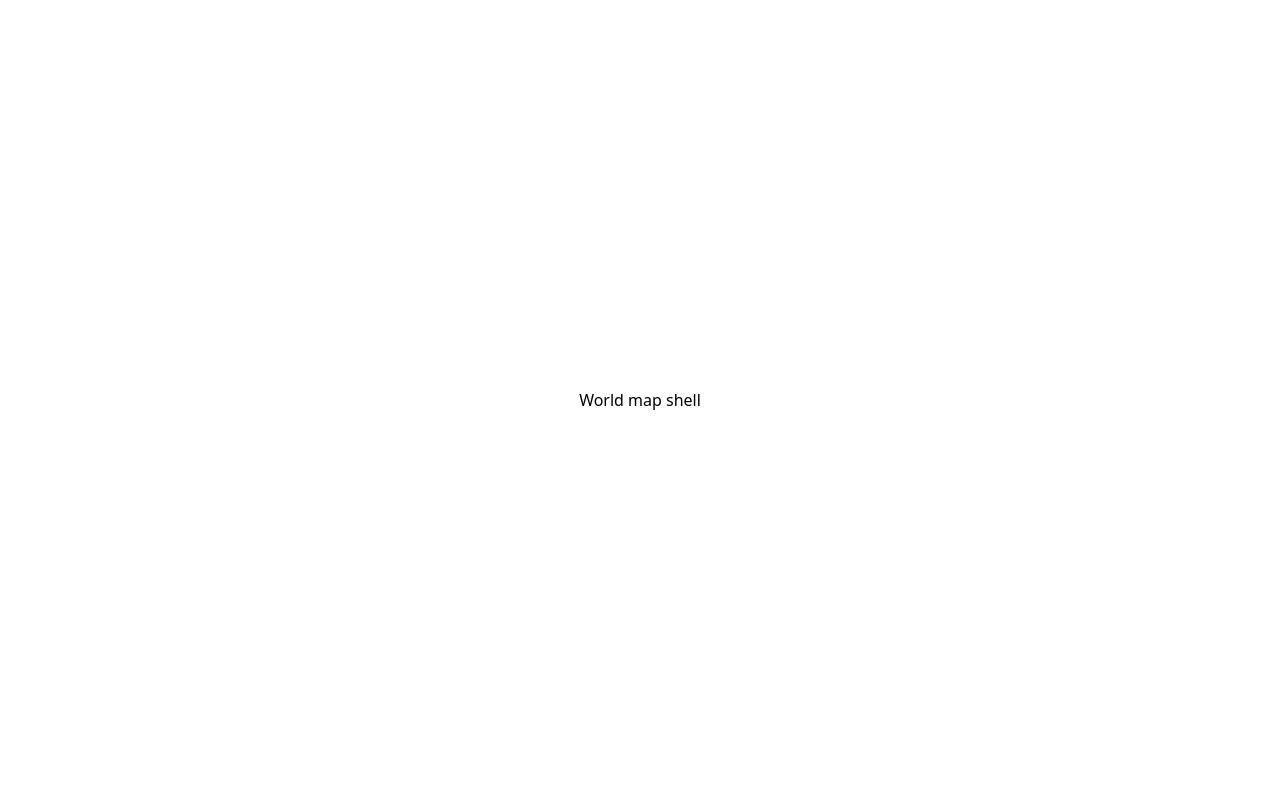
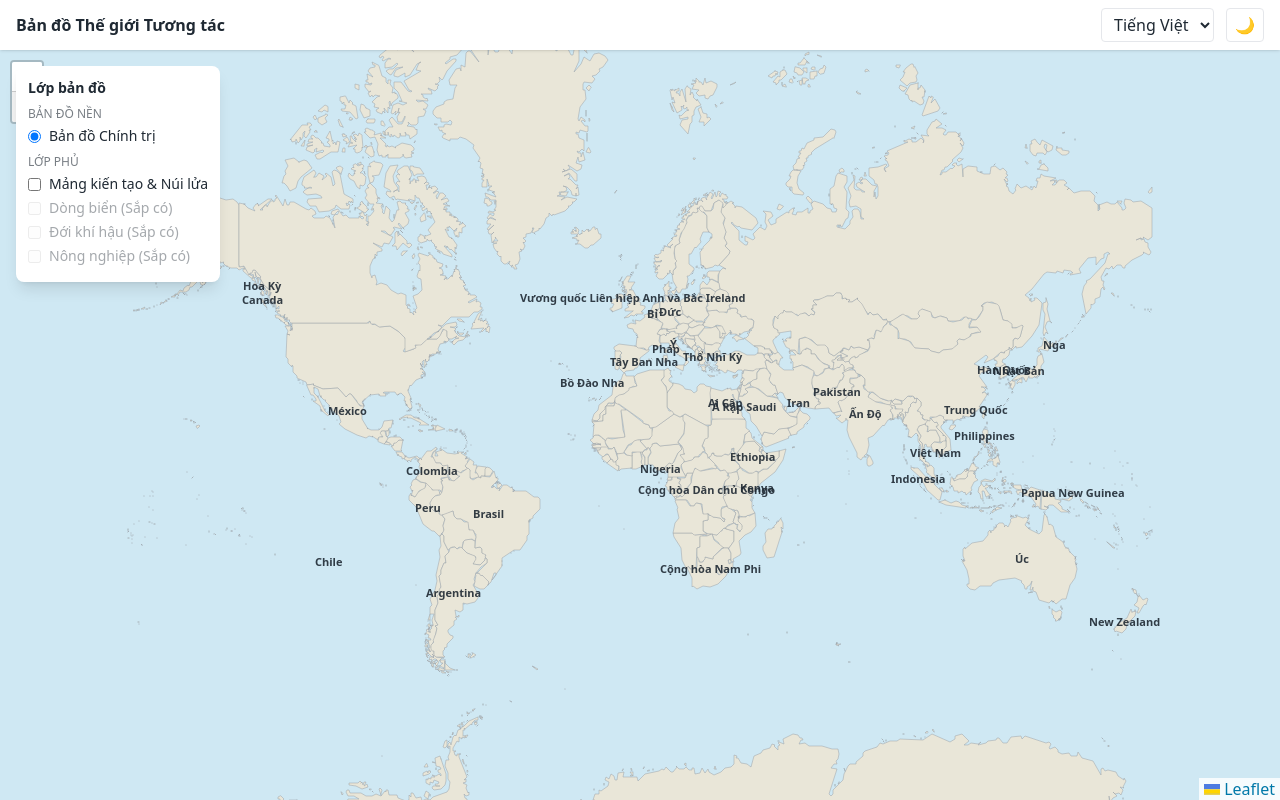
Before and after one commit to ducnguyen36/interactiveworldmap, a React (Vite) app: page / in a window 1280 px wide. Built offline with nearby package versions, Linux system fonts and the light colour scheme.

Commit message:
feat: assemble app shell with header, layers, panel

```diff
--- a/src/App.jsx
+++ b/src/App.jsx
@@ -1,3 +1,43 @@
+import { useState } from 'react';
+import { ThemeProvider } from './context/ThemeContext.jsx';
+import { LanguageProvider } from './context/LanguageContext.jsx';
+import { SelectionProvider } from './context/SelectionContext.jsx';
+import { baseLayers } from './data/layers.js';
+import Header from './components/Header.jsx';
+import LayerControl from './components/LayerControl.jsx';
+import MapView from './components/MapView.jsx';
+import InfoPanel from './components/InfoPanel.jsx';
+
 export default function App() {
-  return <div className="h-full grid place-items-center">World map shell</div>;
+  const [activeBaseId, setActiveBaseId] = useState(
+    baseLayers().find((l) => l.enabledByDefault)?.id ?? 'political'
+  );
+  const [activeOverlayIds, setActiveOverlayIds] = useState(() => new Set());
+
+  const toggleOverlay = (id) =>
+    setActiveOverlayIds((prev) => {
+      const next = new Set(prev);
+      next.has(id) ? next.delete(id) : next.add(id);
+      return next;
+    });
+
+  return (
+    <ThemeProvider>
+      <LanguageProvider>
+        <SelectionProvider>
+          <div className="flex flex-col h-full">
+            <Header />
+            <main className="relative flex-1">
+              <MapView activeBaseId={activeBaseId} activeOverlayIds={activeOverlayIds} />
+              <LayerControl
+                activeBaseId={activeBaseId} setActiveBaseId={setActiveBaseId}
+                activeOverlayIds={activeOverlayIds} toggleOverlay={toggleOverlay}
+              />
+              <InfoPanel />
+            </main>
+          </div>
+        </SelectionProvider>
+      </LanguageProvider>
+    </ThemeProvider>
+  );
 }
--- /dev/null
+++ b/src/components/Header.jsx
@@ -0,0 +1,30 @@
+import { useLanguage } from '../context/LanguageContext.jsx';
+import { useTheme } from '../context/ThemeContext.jsx';
+
+const MODES = [
+  { id: 'vi', label: 'Tiếng Việt' },
+  { id: 'en', label: 'English' },
+  { id: 'dual', label: 'Song ngữ' },
+];
+
+export default function Header() {
+  const { mode, setMode, tt } = useLanguage();
+  const { theme, toggleTheme } = useTheme();
+  return (
+    <header className="flex items-center justify-between px-4 py-2 shadow z-[1000] relative"
+            style={{ background: 'var(--panel-bg)', color: 'var(--panel-text)' }}>
+      <h1 className="font-bold">{tt('app.title')}</h1>
+      <div className="flex items-center gap-3">
+        <label className="sr-only" htmlFor="lang">{tt('lang.label')}</label>
+        <select id="lang" value={mode} onChange={(e) => setMode(e.target.value)}
+                className="border rounded px-2 py-1 bg-transparent">
+          {MODES.map((m) => <option key={m.id} value={m.id}>{m.label}</option>)}
+        </select>
+        <button onClick={toggleTheme} aria-label={tt('theme.toggle')}
+                className="border rounded px-2 py-1">
+          {theme === 'dark' ? '☀️' : '🌙'}
+        </button>
+      </div>
+    </header>
+  );
+}
```
Also changed, not shown: 1 other file (tests, documents, lock files or other folders).
